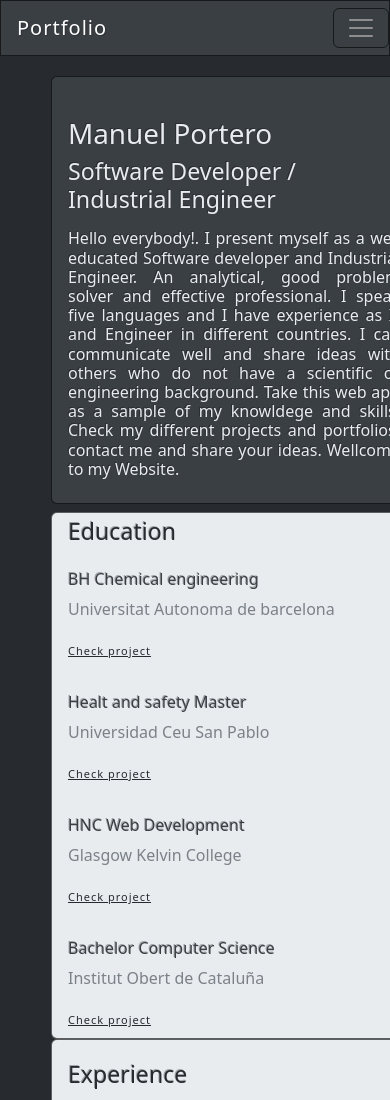
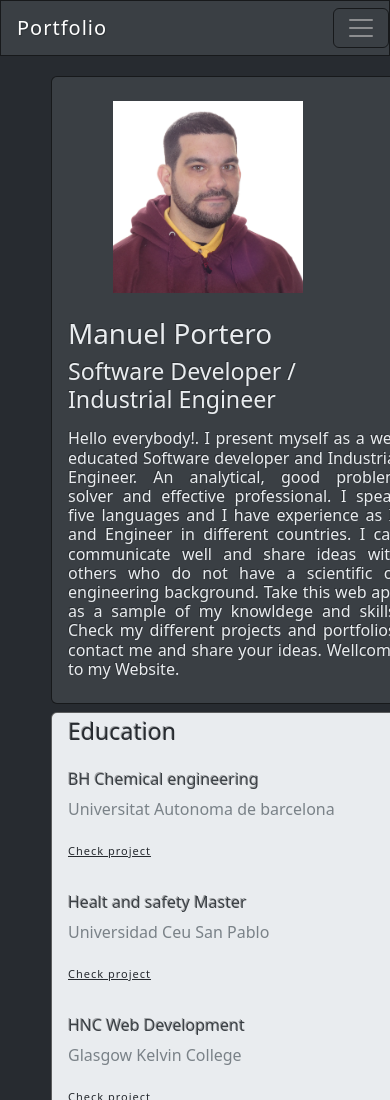
Before and after one commit to SteelTitansax/profesionalwebsiteMPL, a Next.js app: page / in a window 390 px wide. Shown: the top 1100 px of the page. Built offline with nearby package versions, Linux system fonts and the light colour scheme; a small style sheet from the web is missing.

Commit message:
Update global.css

```diff
--- a/global.css
+++ b/global.css
@@ -525,7 +525,8 @@ a {
     }
 
     .img-fluid {
-        display: none;
+        max-width: 100%;
+        display: flex;
     }
 
     #hire-button{
@@ -540,7 +541,7 @@ a {
         flex: 1 1 auto;
         padding: 0rem 1rem;
         margin-top:5px!important;
-        height: 520px;
+        height: 650px;
     }
     .card-body-skillsReact{
         -moz-box-flex: 1;
@@ -568,7 +569,7 @@ a {
         flex: 1 1 auto;
         padding: 0rem 1rem;
         margin-top:5px!important;
-        height: 1150px;
+        height: 650px;
     }
     .card-body-experienceElectron{
         -moz-box-flex: 1;
```
